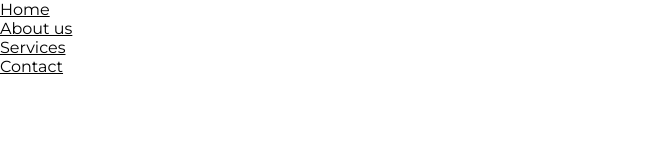
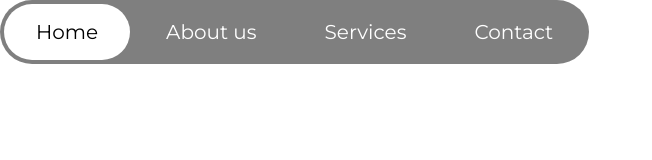
Before and after one commit to HillarylouisXVI/IMD32-v3, a website built with Parcel: page src/index.html in a window 1280 px wide. Shown: the whole page, without its empty margins (0-652 px from the left). Built offline with nearby package versions, Linux system fonts and the light colour scheme.

Commit message:
correction nav

```diff
--- a/src/scss/_base.scss
+++ b/src/scss/_base.scss
@@ -37,6 +37,7 @@ body {
   --Primary-0: #fff;
   --Primary-900-50: rgba(0, 0, 0, 0.5);
   --Primary-900-70: rgba(0, 0, 0, 0.7);
+  --Primary-0-15: rgba(255, 255, 255, 0.15);
 }
 
 input,
--- a/src/scss/modules/_filters.scss
+++ b/src/scss/modules/_filters.scss
@@ -14,6 +14,7 @@
     font-weight: 400;
     line-height: 1.2;
   }
+
   &__trip-type {
     display: flex;
     gap: 1.5rem;
@@ -34,8 +35,8 @@
     .radio-input {
       position: absolute;
       inset: 0;
-      width: 20px;
-      height: 20px;
+      width: 1.25rem;
+      height: 1.25rem;
       margin: 0;
       opacity: 0;
       cursor: pointer;
@@ -44,10 +45,10 @@
     .radio-visual {
       position: relative;
       display: inline-block;
-      width: 20px;
-      height: 20px;
+      width: 1.25rem;
+      height: 1.25rem;
       border-radius: 50%;
-      border: 1px solid var(--Primary-0);
+      border: 0.0625rem solid var(--Primary-0);
       flex-shrink: 0;
 
       &::before {
@@ -55,8 +56,8 @@
         position: absolute;
         top: 50%;
         left: 50%;
-        width: 12px;
-        height: 12px;
+        width: 0.75rem;
+        height: 0.75rem;
         border-radius: 50%;
         background: var(--Primary-0);
         transform: translate(-50%, -50%) scale(0);
@@ -82,7 +83,7 @@
   flex-direction: column;
   gap: 0.2rem;
   background: var(--Primary-900-70);
-  border-radius: 12px;
+  border-radius: 0.75rem;
   padding: 0.6rem 1rem;
   min-width: 9rem;
   cursor: text;
@@ -121,7 +122,7 @@
   display: flex;
   align-items: center;
   background: var(--Primary-900-70);
-  border-radius: 12px;
+  border-radius: 0.75rem;
   overflow: hidden;
   flex: 1 1 20rem;
   min-width: 0;
--- a/src/scss/modules/_navigation.scss
+++ b/src/scss/modules/_navigation.scss
@@ -0,0 +1,46 @@
+.nav {
+  display: inline-flex;
+  align-items: center;
+  padding: 0.25rem;
+  border-radius: 3rem;
+  background: var(--Primary-900-50);
+
+  &__list {
+    display: flex;
+    align-items: center;
+    gap: 0.25rem;
+    list-style: none;
+  }
+
+  &__link {
+    display: flex;
+    padding: 1rem 2rem;
+    justify-content: center;
+    align-items: center;
+    gap: 0.625rem;
+    border-radius: 2rem;
+    background: transparent;
+    color: var(--Primary-0);
+    font-size: 1.25rem;
+    font-weight: 400;
+    line-height: normal;
+    text-decoration: none;
+    white-space: nowrap;
+    transition:
+      background-color 0.15s ease,
+      color 0.15s ease;
+
+    &:hover {
+      background-color: var(--Primary-0-15);
+    }
+
+    &--active {
+      background: var(--Primary-0);
+      color: var(--color-secondary-text);
+
+      &:hover {
+        background: var(--Primary-0);
+      }
+    }
+  }
+}
```
